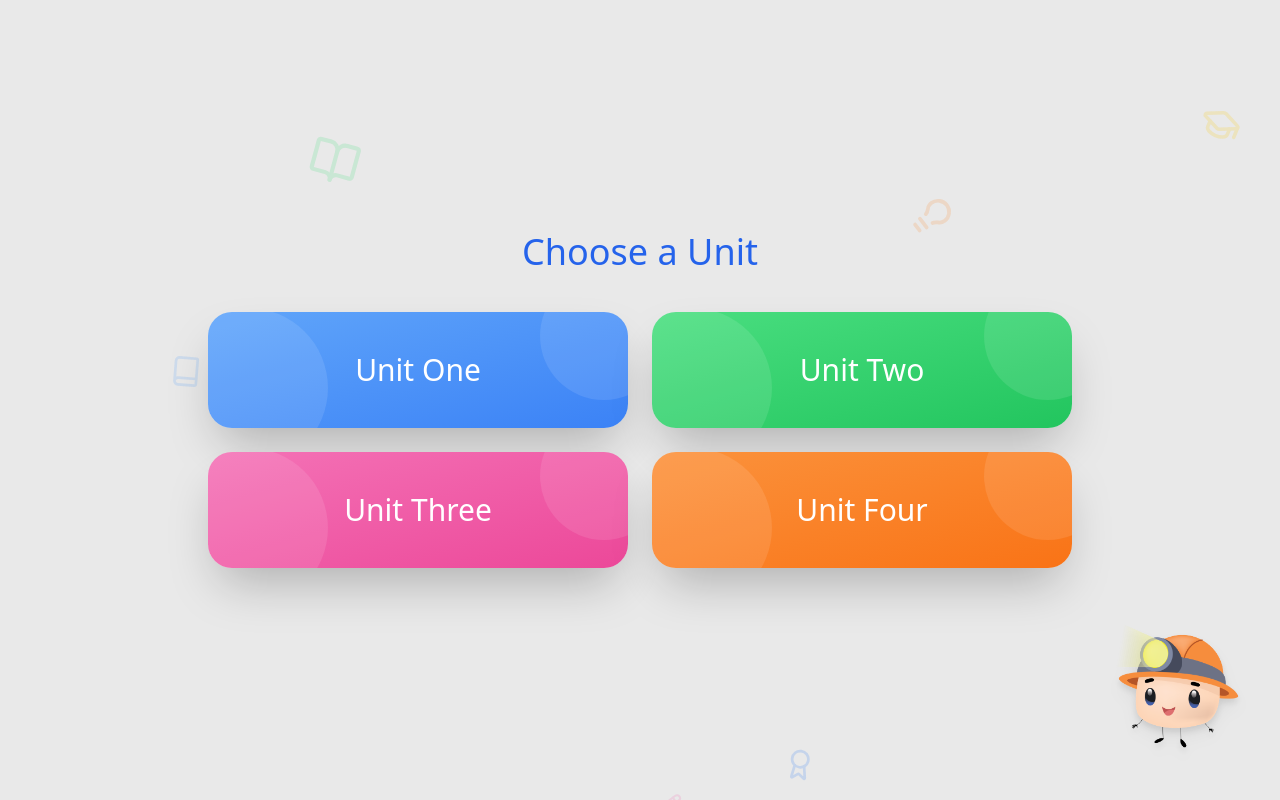
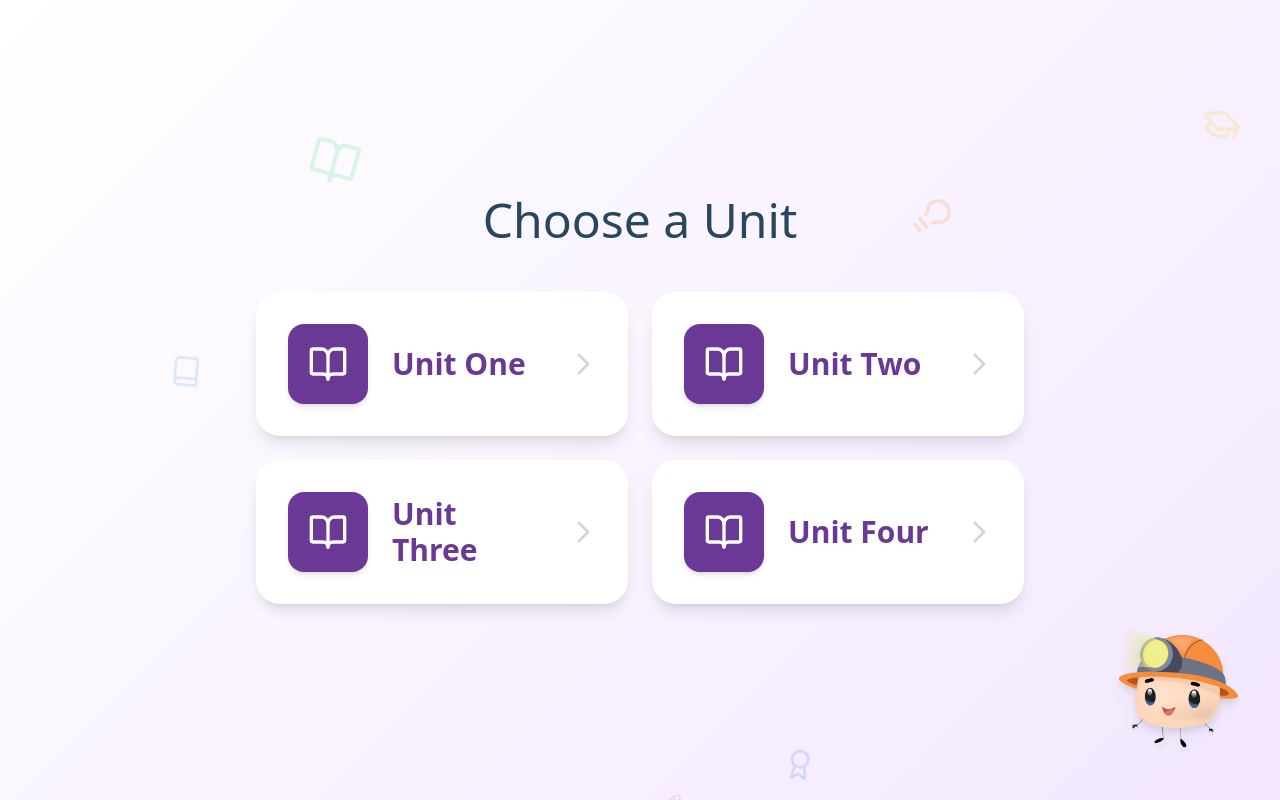
Before and after one commit to BytechJO/MindfulG3, a React (Vite) app: page /UnitsPage in a window 1280 px wide. Built offline with nearby package versions, Linux system fonts and the light colour scheme.

Commit message:
updateeee

```diff
--- a/src/index.css
+++ b/src/index.css
@@ -1,5 +1,5 @@
 body {
     overflow: hidden;
     min-height: 100vh;
-    background: rgb(233, 233, 233) !important;
+    background: linear-gradient(135deg, #ffffff 0%, #f3e8ff 100%);
 }
--- a/src/pages/UnitsPage.jsx
+++ b/src/pages/UnitsPage.jsx
@@ -1,73 +1,89 @@
 import { motion } from "motion/react";
 import { AnimatedBackground } from "./AnimatedBackground";
 import { AnimatedCharacter } from "./AnimatedCharacter";
-import { useNavigate } from 'react-router-dom';
-// const units = [
-//   { number: 1, color: "from-blue-400 to-blue-500" },
-//   { number: 2, color: "from-green-400 to-green-500" },
-//   { number: 3, color: "from-pink-400 to-pink-500" },
-//   { number: 4, color: "from-orange-400 to-orange-500" },
-// ];
+import { BookOpen } from "lucide-react";
+import { useNavigate } from "react-router-dom";
+
 const units = [
-  {id: "One", path: "/unit/One/lesson/1", color: "from-blue-400 to-blue-500"},
-  {id: "Two", path: "/unit/Two/lesson/1", color: "from-green-400 to-green-500" },
-  {id: "Three", path: "/unit/Three/lesson/1", color: "from-pink-400 to-pink-500"},
-  {id: "Four", path: "/unit/Four/lesson/1", color: "from-orange-400 to-orange-500"}
+  { id: 1, path: "/unit/One/lesson/1", color: '#6a3996', name: 'Unit One' },
+  { id: 2, path: "/unit/Two/lesson/1", color: '#6a3996', name: 'Unit Two' },
+  { id: 3, path: "/unit/Three/lesson/1", color: '#6a3996', name: 'Unit Three' },
+  { id: 4, path: "/unit/Four/lesson/1", color: '#6a3996', name: 'Unit Four' },
 ];
 
-function UnitsPage({ onUnitSelect }) {
+export default function UnitsPage({ onUnitSelect }) {
   const navigate = useNavigate();
 
   return (
-    <div className="h-screen w-screen flex items-center justify-center p-4 sm:p-6 relative overflow-hidden">
+    <div className="h-screen w-screen flex flex-col items-center justify-center p-4 sm:p-8 relative overflow-hidden">
+
+      {/* Animated Background */}
       <AnimatedBackground />
+
+      {/* Animated Character */}
       <AnimatedCharacter />
 
-      <div className="max-w-4xl w-full relative z-10">
-        <motion.h2
+      {/* Title */}
+      <motion.h1
         initial={{ opacity: 0, y: -20 }}
         animate={{ opacity: 1, y: 0 }}
-          className="text-blue-600 text-center mb-6 sm:mb-8 md:mb-10 text-2xl sm:text-3xl md:text-4xl px-4"
+        transition={{ duration: 0.6 }}
+        className="text-3xl sm:text-4xl md:text-5xl mb-8 sm:mb-12 text-center relative z-10"
+        style={{ color: '#284660' }}
       >
         Choose a Unit
-        </motion.h2>
+      </motion.h1>
 
-        <div className="grid grid-cols-2 gap-3 sm:gap-4 md:gap-6 px-4">
+      {/* Units Grid */}
+      <div className="grid grid-cols-1 sm:grid-cols-2 gap-4 sm:gap-6 max-w-3xl w-full relative z-10">
         {units.map((unit, index) => (
           <motion.button
             key={unit.id}
             onClick={() => navigate(unit.path)}
-              className={`bg-gradient-to-br ${unit.color} p-6 sm:p-8 md:p-10 rounded-2xl sm:rounded-3xl shadow-2xl text-white relative overflow-hidden`}
-              initial={{ opacity: 0, scale: 0.5, rotate: -10 }}
-              animate={{ opacity: 1, scale: 1, rotate: 0 }}
-              transition={{
-                delay: index * 0.1,
-                type: "spring",
-                stiffness: 200,
-                damping: 15,
-              }}
-              whileHover={{
-                scale: 1.05,
-                rotate: 2,
-                boxShadow: "0 30px 60px -12px rgba(0, 0, 0, 0.4)",
-              }}
-              whileTap={{ scale: 0.95 }}
+            className="bg-white rounded-3xl p-6 sm:p-8 shadow-lg hover:shadow-2xl transition-all relative overflow-hidden group flex items-center gap-4 sm:gap-6"
+            initial={{ opacity: 0, y: 30 }}
+            animate={{ opacity: 1, y: 0 }}
+            transition={{ delay: index * 0.1, duration: 0.5 }}
+            whileHover={{ scale: 1.03, y: -5 }}
+            whileTap={{ scale: 0.98 }}
           >
-              {/* Decorative circles */}
-              <div className="absolute -top-10 -right-10 w-24 h-24 sm:w-32 sm:h-32 bg-white opacity-10 rounded-full"></div>
-              <div className="absolute -bottom-10 -left-10 w-32 h-32 sm:w-40 sm:h-40 bg-white opacity-10 rounded-full"></div>
+            {/* Colored Icon Background */}
+            <div
+              className="w-16 h-16 sm:w-20 sm:h-20 rounded-2xl flex items-center justify-center text-white shadow-md"
+              style={{ backgroundColor: unit.color }}
+            >
+              <BookOpen className="w-8 h-8 sm:w-10 sm:h-10" />
+            </div>
 
-              <div className="relative z-10">
-                <span className="text-xl sm:text-2xl md:text-3xl">
-                  Unit {unit.id}
-                </span>
+            {/* Text */}
+            <div className="flex-1 text-left">
+              <div
+                className="text-2xl sm:text-3xl font-semibold"
+                style={{ color: unit.color }}
+              >
+                {unit.name}
               </div>
+            </div>
+
+            {/* Arrow */}
+            <motion.div
+              className="text-gray-300 group-hover:text-gray-400"
+              animate={{ x: [0, 5, 0] }}
+              transition={{ duration: 1.5, repeat: Infinity }}
+            >
+              <svg className="w-6 h-6 sm:w-8 sm:h-8" fill="none" viewBox="0 0 24 24" stroke="currentColor">
+                <path strokeLinecap="round" strokeLinejoin="round" strokeWidth={2} d="M9 5l7 7-7 7" />
+              </svg>
+            </motion.div>
+
+            {/* Hover glow */}
+            <motion.div
+              className="absolute inset-0 opacity-0 group-hover:opacity-10 transition-opacity rounded-3xl"
+              style={{ backgroundColor: unit.color }}
+            />
           </motion.button>
         ))}
       </div>
     </div>
-    </div>
   );
 }
-
-export default UnitsPage;
--- a/src/pages/VideoPlayerPage.jsx
+++ b/src/pages/VideoPlayerPage.jsx
@@ -1,28 +1,25 @@
-import { motion } from "framer-motion";
+import { motion } from 'motion/react';
 import { useState } from 'react';
-import { Home, PlayCircle, Menu } from 'lucide-react';
+import { Home, PlayCircle } from 'lucide-react';
 import { AnimatedBackground } from './AnimatedBackground';
 import { AnimatedCharacter } from './AnimatedCharacter';
-import { useParams, useNavigate } from 'react-router-dom';
+import { useNavigate, useParams } from 'react-router-dom';
 import StoryWrapper from './StoryWrapper';
-import QuizPage from '../units/g1/unitOne/L1/QuizPage';
 import logo from "../assets/PreissMurphy Logo-BGSDEhSA (1).svg";
-
 const lessons = [
-  { number: 1, color: 'from-blue-400 to-blue-500' },
-  { number: 2, color: 'from-green-400 to-green-500' },
-  { number: 3, color: 'from-pink-400 to-pink-500' },
+  { number: 1, color: '#1E3A8A', name: 'LESSON ONE' },
+  { number: 2, color: '#9333EA', name: 'LESSON TWO' },
+  { number: 3, color: '#06B6D4', name: 'LESSON THREE' },
 ];
 
-function VideoPlayerPage() {
+export default function VideoPlayerPage() {
+  const navigate = useNavigate();
   const { unitId, lessonId } = useParams();
-  const navigate = useNavigate();
-  const [showLessonDropdown, setShowLessonDropdown] = useState(false);
+  const [currentLesson, setCurrentLesson] = useState(Number(lessonId) || 1);
 
   const handleLessonSelect = (lessonNumber) => {
+    setCurrentLesson(lessonNumber);
     navigate(`/unit/${unitId}/lesson/${lessonNumber}`);
-    setShowLessonDropdown(false); // إخفاء القائمة بعد الاختيار
-    setShowLessonDropdown(false); // إخفاء القائمة بعد الاختيار
   };
 
   const handleBackToUnits = () => {
@@ -30,9 +27,25 @@ function VideoPlayerPage() {
   };
 
   return (
-    <div className="h-screen w-screen relative overflow-hidden flex flex-col ">
+    <div className="h-screen w-screen relative overflow-hidden flex flex-col">
       <AnimatedBackground />
       <AnimatedCharacter />
+
+      {/* Decorative stars */}
+      <motion.div
+        className="absolute top-10 left-10 text-orange-400 text-2xl z-0"
+        animate={{ rotate: [0, 360], scale: [1, 1.2, 1] }}
+        transition={{ duration: 3, repeat: Infinity }}
+      >
+        ⭐
+      </motion.div>
+      <motion.div
+        className="absolute top-20 right-20 text-orange-400 text-xl z-0"
+        animate={{ rotate: [0, -360], scale: [1, 1.3, 1] }}
+        transition={{ duration: 4, repeat: Infinity, delay: 1 }}
+      >
+        ⭐
+      </motion.div>
 
       {/* Main Content Area - Video Player */}
       <div className="flex-1 p-4 sm:p-6 md:p-8 flex items-center justify-center overflow-hidden">
@@ -48,9 +61,8 @@ function VideoPlayerPage() {
       </div>
 
       {/* Divider Line */}
-      <div className="w-full h-[2px]  relative z-10"></div>
+      <div className="w-full h-[2px] bg-white/30 relative z-10"></div>
 
-      {/* Footer with Home Button and Lesson Buttons */}
       <motion.div
         className="relative z-10 py-4 sm:py-5 px-4 sm:px-6 bg-white border-t-[1px] border-t-black border-t-solid"
         initial={{ y: 100, opacity: 0 }}
@@ -91,25 +103,23 @@ function VideoPlayerPage() {
               <button
                 key={l.number}
                 onClick={() => handleLessonSelect(l.number)}
-                className={`
-            px-4 py-2 rounded-xl border font-medium transition-all duration-200 text-sm flex items-center gap-4
-            ${Number(lessonId) === l.number
-                    ? `border-[#6B40C8] text-white bg-gradient-to-r ${l.color}`
-                    : "border-[#b99cfa] text-[#6B40C8] hover:bg-purple-50"
-                  }
-          `}
+                className={`px-4 py-2 rounded-xl border font-medium text-sm flex items-center gap-4 ${Number(lessonId) === l.number ? '' : 'border-[#b99cfa] text-[#6B40C8] hover:bg-purple-50'
+                  }`}
+                style={
+                  Number(lessonId) === l.number
+                    ? { backgroundColor: l.color, color: 'white', borderColor: l.color }
+                    : {}
+                }
               >
                 <PlayCircle className="w-5 h-5" />
                 Lesson {l.number}
               </button>
             ))}
+
           </motion.div>
 
         </div>
       </motion.div>
-
     </div>
   );
 }
-
-export default VideoPlayerPage;
```
Also changed, not shown: src/pages/HomePage.jsx (+64 -40 lines), 1 other file (tests, documents, lock files or other folders). Lines whose indentation alone changed are shown as unchanged.
